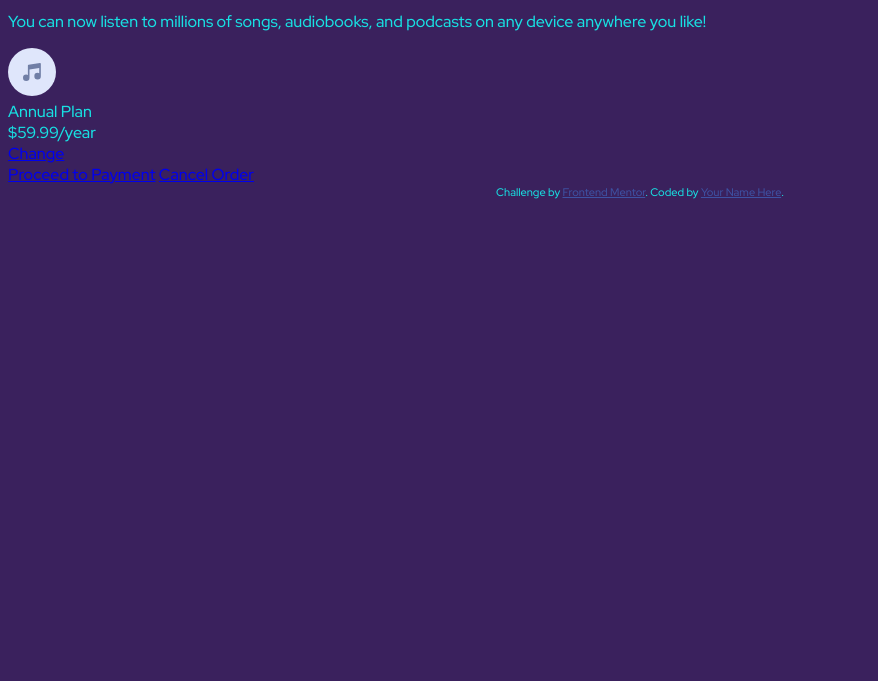
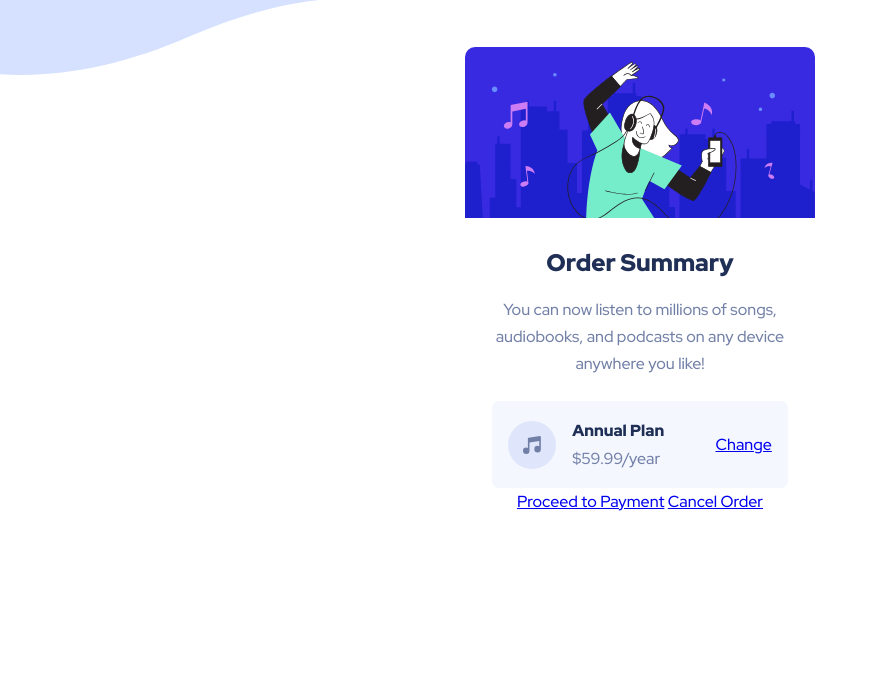
Before and after one commit to IEdiong/fem-order-summary-component, a website: page index.html in a window 1280 px wide. Shown: the part 119-800 px from the top of the page, without its empty margins (0-878 px from the left). Drawn offline with Linux system fonts and the light colour scheme.

Commit message:
CSS Part 1

```diff
--- a/assets/css/style.css
+++ b/assets/css/style.css
@@ -1,5 +1,96 @@
+*,
+*::before,
+*::after {
+  margin: 0;
+  padding: 0;
+  box-sizing: border-box;
+}
+
+:root {
+  --bg-primary-clr: hsl(225, 100%, 94%);
+  --accent-clr: hsl(245, 75%, 52%);
+  --v-pale-blue: hsl(225, 100%, 98%);
+  --desat-blue: hsl(224, 23%, 55%);
+  --dark-blue: hsl(223, 47%, 23%);
+}
+
 body {
-  background-color: #3a215d;
-  color: #18e1e3;
+  background-color: var(--bg-primary-clr);
+  color: var(--desat-blue);
   font-family: 'Red Hat Display', sans-serif;
+  font-weight: 500;
+  font-size: 16px;
+  text-align: center;
+  min-height: 100vh;
+  display: flex;
+  align-items: center;
+  line-height: 1.7;
+  background: url(../../images/pattern-background-mobile.svg) no-repeat;
 }
+
+img {
+  max-width: 100%;
+}
+
+/* typography */
+
+h2 {
+  font-weight: 900;
+  color: var(--dark-blue);
+  margin-top: 0.7em;
+  margin-bottom: 0.5em;
+}
+
+/* utility classes */
+
+.container {
+  width: 88%;
+  max-width: 350px;
+  margin-inline: auto;
+}
+
+.sr-only {
+  position: absolute;
+  width: 1px;
+  height: 1px;
+  padding: 0;
+  margin: -1px;
+  overflow: hidden;
+  clip: rect(0, 0, 0, 0);
+  white-space: nowrap;
+  border: 0;
+}
+
+.text-clr-dark {
+  color: var(--dark-blue);
+  font-weight: 900;
+}
+
+.card {
+  background-color: #ffffff;
+  border-radius: 10px;
+  overflow: hidden;
+  /* outline: 2px solid burlywood; */
+}
+
+.order-summary-card {
+  padding-inline: 1.7em;
+}
+
+.osc__pricing {
+  display: flex;
+  justify-content: space-between;
+  align-items: center;
+  background-color: var(--v-pale-blue);
+  padding: 1em;
+  margin-top: 1.5em;
+  border-radius: 7px;
+}
+
+.osc--plan {
+  align-self: flex-start;
+  text-align: left;
+  flex-basis: 1;
+  flex-grow: 1;
+  margin-left: 1em;
+}
--- a/index.html
+++ b/index.html
@@ -25,15 +25,19 @@
     </style>
   </head>
   <body>
-    <main>
-      <h1 class="sr-only">Order summary card</h1>
+    <main class="container">
+      <div class="card">
+        <!-- <h1 class="sr-only">Order summary card</h1> -->
+        <div class="card-hero-image">
+          <img src="./images/illustration-hero.svg" alt="lady listening to music" />
+        </div>
         <div class="order-summary-card">
-        <h3 class="order-summary-card__title">Order Summary</h3>
+          <h2 class="order-summary-card__title">Order Summary</h2>
           <p class="osc__content">You can now listen to millions of songs, audiobooks, and podcasts on any device anywhere you like!</p>
           <div class="osc__pricing">
             <img src="images/icon-music.svg" alt="music icon" />
             <div class="osc--plan">
-            <div class="osc__plan">Annual Plan</div>
+              <div class="osc__plan--title text-clr-dark">Annual Plan</div>
               <div class="osc__price">$59.99/year</div>
             </div>
             <a href="#">Change</a>
@@ -41,10 +45,11 @@
           <a href="#" class="osc__proceed">Proceed to Payment</a>
           <a href="#" class="osc__cancel">Cancel Order</a>
         </div>
+      </div>
     </main>
 
-    <footer>
+    <!-- <footer>
       <div class="attribution">Challenge by <a href="https://www.frontendmentor.io?ref=challenge" target="_blank">Frontend Mentor</a>. Coded by <a href="#">Your Name Here</a>.</div>
-    </footer>
+    </footer> -->
   </body>
 </html>
```
Lines whose indentation alone changed are shown as unchanged.
